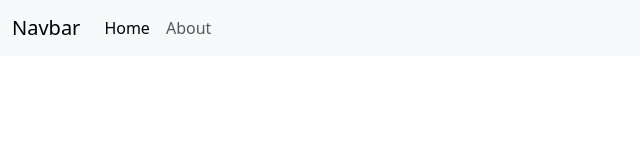
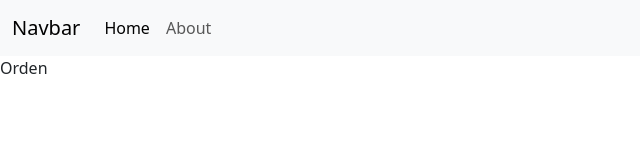
Before and after one commit to rineliniguezsosa/React-router-v6, a React (Create React App) app: page /orden in a window 1280 px wide. Before the commit this address had no page. Shown: the top 160 px of the page, without its empty margins (0-640 px from the left). Built offline with nearby package versions, Linux system fonts and the light colour scheme.

Commit message:
creando la ruta Orden

```diff
--- a/src/App.js
+++ b/src/App.js
@@ -12,6 +12,7 @@ function App() {
     <Routes>
       <Route path="/" element={<Home></Home>}></Route>
       <Route path="/about" element={<About></About>}></Route>
+      <Route path="/orden" element={<Orden></Orden>}></Route>
     </Routes>
     </>
   );
```
